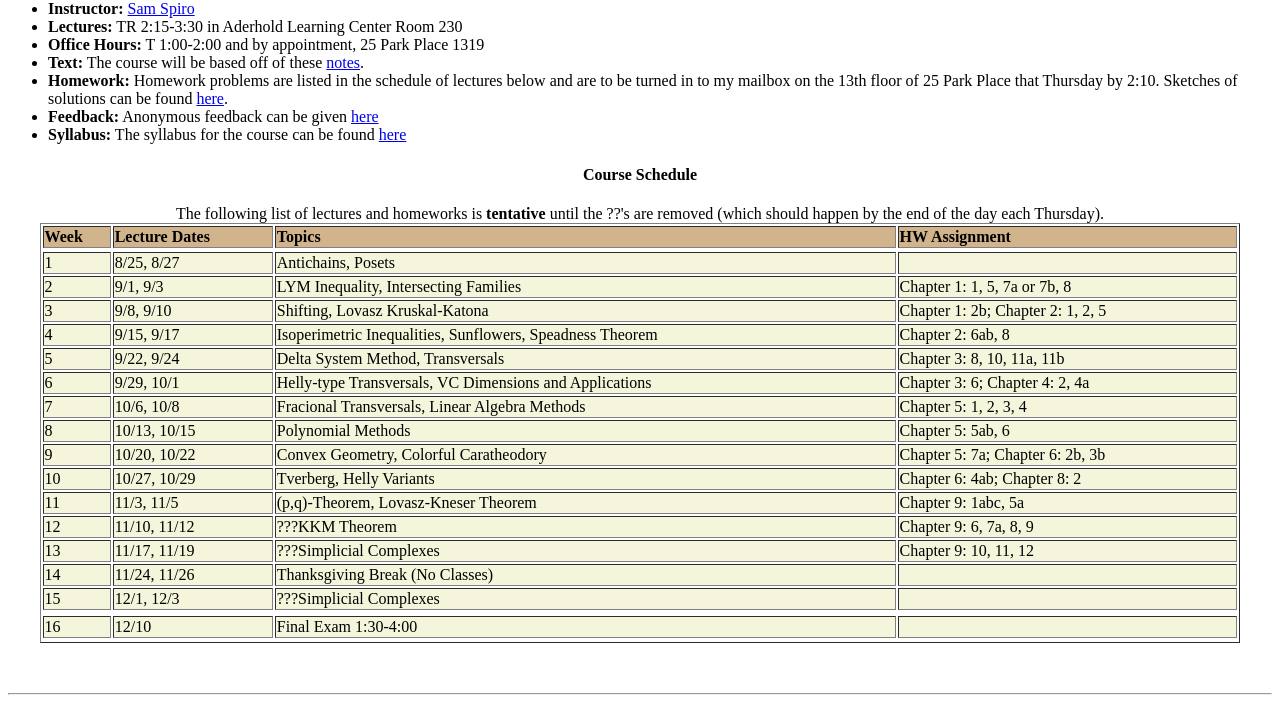
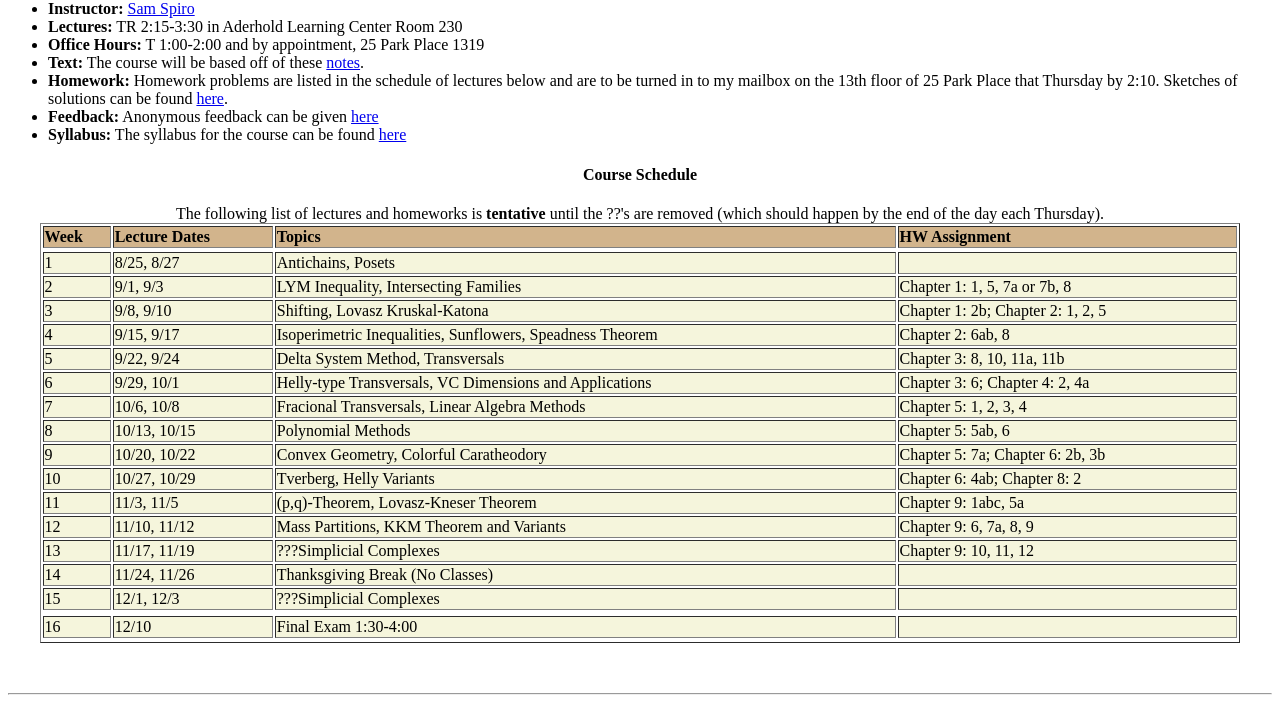
Before and after one commit to zorkkoi/website, a plain HTML site: page Teaching/Classes/GradCom/index.html in a window 1280 px wide. Shown: the part 103-806 px from the top of the page. Drawn offline with Linux system fonts and the light colour scheme.

Commit message:
Update topics for class 12 in index.html

```diff
--- a/Teaching/Classes/GradCom/index.html
+++ b/Teaching/Classes/GradCom/index.html
@@ -66,7 +66,7 @@ margin-right: auto;" border="1">
 <TD>11</TD> <TD> 11/3, 11/5 </TD><TD>(p,q)-Theorem, Lovasz-Kneser Theorem</TD>
           <td>Chapter 9: 1abc, 5a</td>
 <tr>
-<TD>12</TD> <TD>11/10, 11/12 </TD><TD> ???KKM Theorem</TD>
+<TD>12</TD> <TD>11/10, 11/12 </TD><TD> Mass Partitions, KKM Theorem and Variants</TD>
           <td>Chapter 9: 6, 7a, 8, 9</td>
 <tr>
 <TD>13</TD> <TD> 11/17, 11/19 </TD><TD>???Simplicial Complexes</TD>
```
